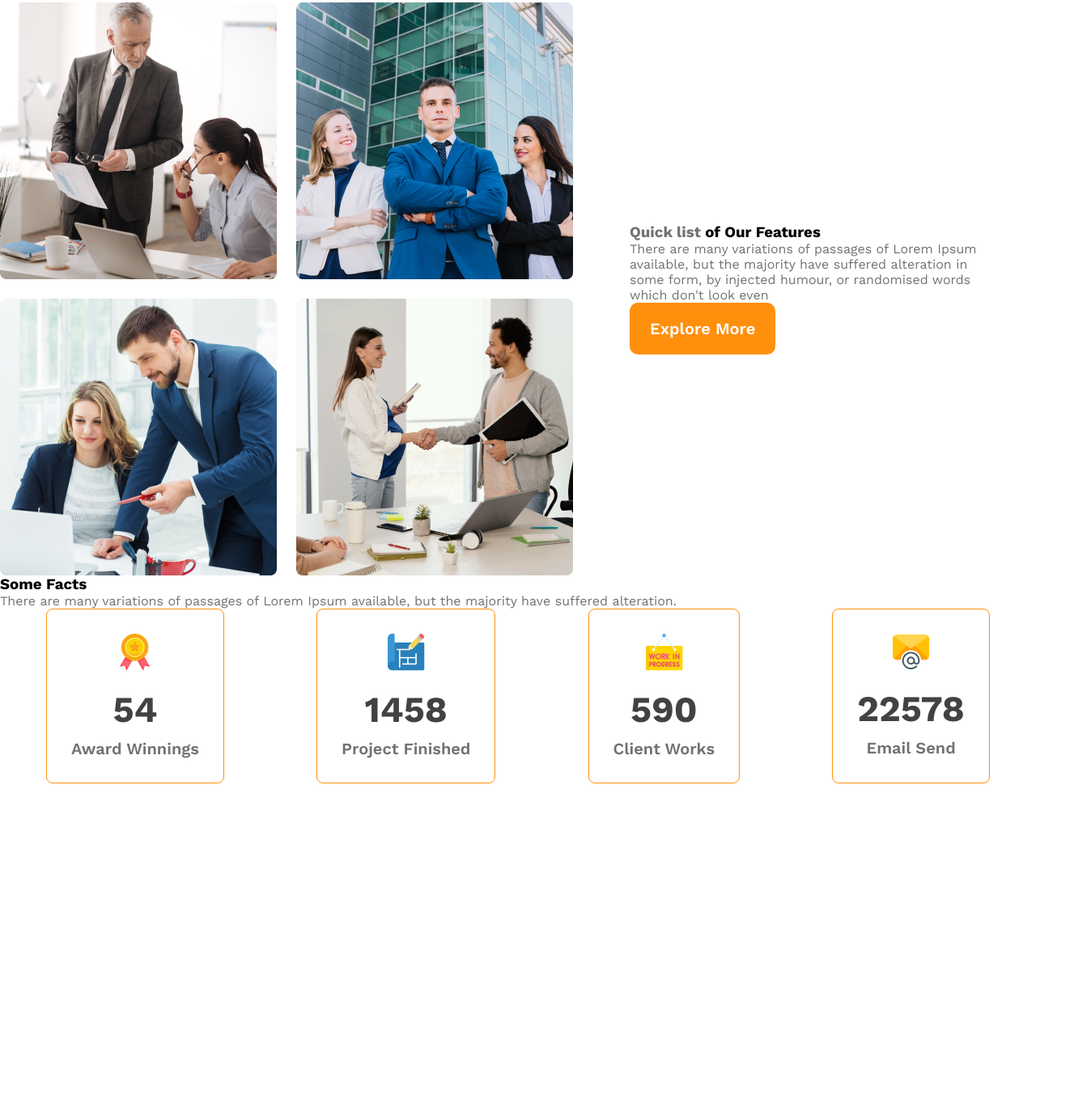
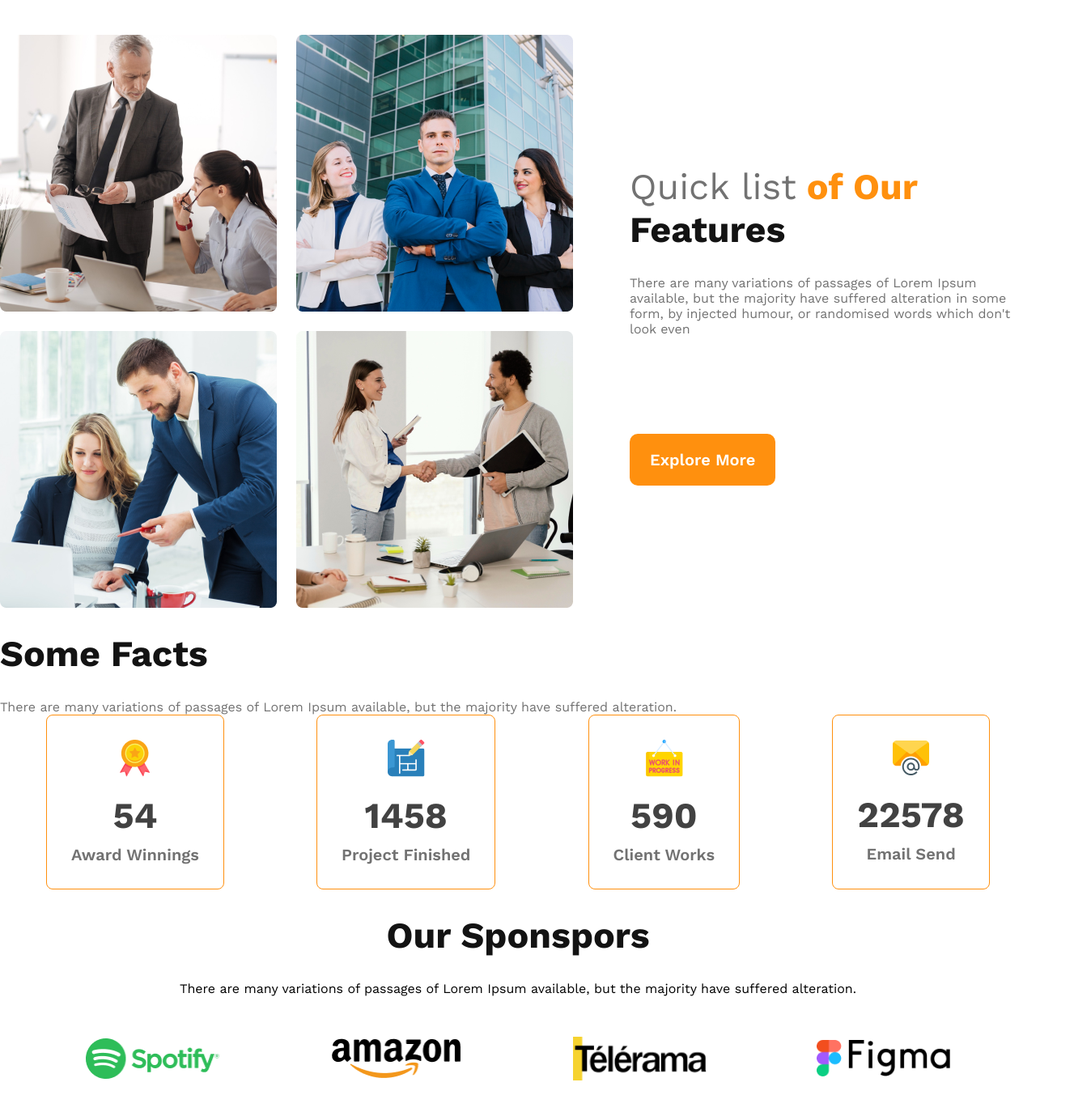
Before and after one commit to MrColonThree/g3-architects-website, a plain HTML site: page index.html in a window 1280 px wide. Shown: the part 856-2230 px from the top of the page at 81% size, 1348 px wide, since content can reach past the window. Before the commit the page ends 1894 px from the top, so only its background shows below. Drawn offline with nearby package versions, Linux system fonts and the light colour scheme.

Commit message:
Added sponsors section

```diff
--- a/index.html
+++ b/index.html
@@ -43,8 +43,8 @@
      <img src="images/team1.png" alt=""><img src="images/team2.png" alt=""><img src="images/team3.png" alt=""><img src="images/team4.png" alt="">
     </div>
     <div class="teams-content">
-     <h3 class="section-title"><span class="quick-list text-light-gray">Quick list</span> <span class="text-features">of Our</span> <span>Features</span></h3>
-     <p class="text-light-gray">There are many variations of passages of Lorem Ipsum available, but the majority have suffered alteration in some form, by injected humour, or randomised words which don't look even</p>
+     <h3 class="teams-title section-title"><span class="quick-list text-light-gray ">Quick list</span> <span class="text-features">of Our</span> <span>Features</span></h3>
+     <p class="teams-description text-light-gray">There are many variations of passages of Lorem Ipsum available, but the majority have suffered alteration in some form, by injected humour, or randomised words which don't look even</p>
      <button class="btn-primary">Explore More</button>
     </div>
    </section>
@@ -80,6 +80,19 @@
       </div>
     </div>
   </section>
+  <!-- Sponsors Section -->
+  <section class="sponsors">
+    <h3 class="section-title">
+      Our Sponspors
+    </h3>
+    <p>There are many variations of passages of Lorem Ipsum available, but the majority have suffered alteration.</p>
+    <div class="sponsors-img-container">
+      <img src="images/sponsors/spotify.png" alt="">
+      <img src="images/sponsors/amazon.png" alt="">
+      <img src="images/sponsors/telerama.png" alt="">
+      <img src="images/sponsors/figma.png" alt="">
+    </div>
+  </section>
   </main>
   <footer>
 
--- a/styles/architect.css
+++ b/styles/architect.css
@@ -1,37 +1,39 @@
 /* shared Styles */
-.btn-primary{
+.btn-primary {
   border-radius: 10px;
-  color: #fff ;
+  color: #fff;
   padding: 20px 25px;
-  background-color: #FF900E;
+  background-color: #ff900e;
   font-size: 1.25rem;
   font-weight: 600;
   cursor: pointer;
   border: none;
+  margin: 20px 0px;
 }
-section-title{
+.section-title {
   font-size: 2.8rem;
   font-weight: 700;
   color: #131313;
+  margin: 30px 0px;
 }
-.text-light-gray{
+.text-light-gray {
   color: #727272;
 }
-*{
+* {
   margin: 0;
   padding: 0;
-  font-family: 'Work Sans', sans-serif;
+  font-family: "Work Sans", sans-serif;
 }
 /* Header styles */
-header{
-  background: rgba(255, 144, 14, 0.10);
+header {
+  background: rgba(255, 144, 14, 0.1);
   padding: 50px 240px;
 }
-nav{
+nav {
   display: flex;
   justify-content: space-between;
 }
-nav>ul{
+nav > ul {
   display: flex;
   list-style: none;
   gap: 30px;
@@ -43,91 +45,121 @@ nav li a {
   color: #131313;
 }
 /* Banner styles */
-.banner-content{
+.banner-content {
   max-width: 800px;
   text-align: center;
   margin: 0 auto;
 }
-.banner-title{
+.banner-title {
   font-size: 4rem;
   font-weight: 700;
   color: #131313;
 }
-.banner img{
+.banner img {
   margin-top: 20px;
   width: 100%;
 }
 /* Main styles */
- main{
+main {
   max-width: 1440px;
   margin: 70px auto;
 }
 /* Teams Styles */
- .teams-container{
+.teams-container {
   display: flex;
   align-items: center;
 }
- .teams-img-container{
+.teams-img-container {
   display: grid;
-  grid-template-columns: repeat(2,1fr);
+  grid-template-columns: repeat(2, 1fr);
   gap: 1.5rem;
 }
- .teams-content{
+.teams-content {
   padding-left: 70px;
-  padding-right: 70px ;
+  padding-right: 70px;
 }
- .teams-title .quick-list{
+.teams-title {
+  width: 500px;
+}
+.teams-title .quick-list {
   font-weight: 500;
 }
- .teams-title .text-features{
-  color: #FF900E;
+.teams-title .text-features {
+  color: #ff900e;
   font-weight: 700;
 }
+.teams-description{
+margin-bottom: 100px;
+}
 /* facts Section */
- .facts-card-container{
+.facts-card-container {
   display: flex;
   justify-content: space-around;
 }
- .facts-card-container .card{
+.facts-card-container .card {
   border-radius: 8px;
-  border: 1px solid #FF900E;
+  border: 1px solid #ff900e;
   text-align: center;
   font-size: 2.8rem;
   padding: 30px;
 }
- .facts-card-container .card-title{
+.facts-card-container .card-title {
   font-weight: 600;
   font-size: 1.25rem;
   margin-top: 5px;
 }
- .facts-card-container .card-stats{
+.facts-card-container .card-stats {
   font-size: 2.8rem;
   color: #424242;
   margin-top: 10px;
   margin-bottom: 10px;
 }
+/* Sponsors styles */
+.sponsors{
+  text-align: center;
+}
+.sponsors-img-container{
+  display: flex;
+  justify-content: space-evenly;
+  margin-top: 50px;
+  gap: 30px;
+  align-items: center;
+}
+.sponsors-img-container img{
+  width: 165px;
+
+}
 /* responsive media queries */
-@media screen and (max-width:576px) {
-  header{
+@media screen and (max-width: 576px) {
+  header {
     padding: 20px;
   }
- nav, .teams-container{
+  nav,
+  .teams-container,
+  .facts-card-container,
+  .sponsors-img-container {
     flex-direction: column;
   }
- .teams-img-container{
+  .teams-img-container {
     grid-template-columns: 1fr;
   }
- .teams-content{
+  .teams-content ,
+  .facts-card-container{
     padding-left: 20px;
     padding-right: 20px;
   }
+  .facts-card-container{
+    gap: 20px;
+  }
 }
 /* Tablet od Medium Devices */
-@media screen and (min-width:576px) and (max-width:960px){
-  nav, .teams-container{
+@media screen and (min-width: 576px) and (max-width: 960px) {
+  nav,
+  .teams-container,
+  .sponsors-img-container {
     flex-direction: column;
   }
-  header{
+  header {
     padding: 50px;
   }
 }
```
Lines whose indentation alone changed are shown as unchanged.
